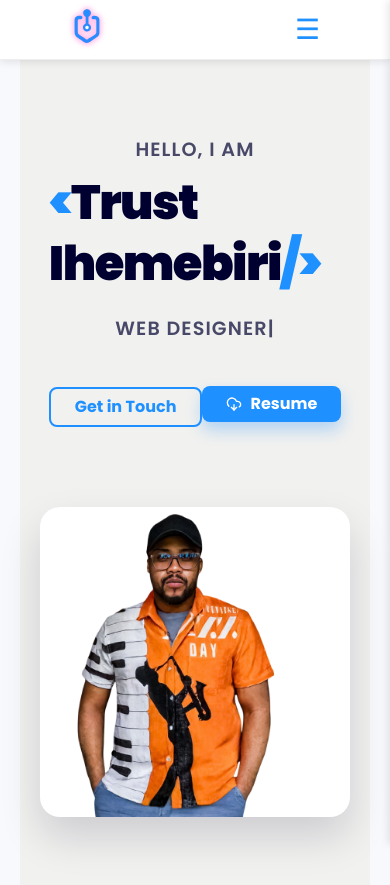
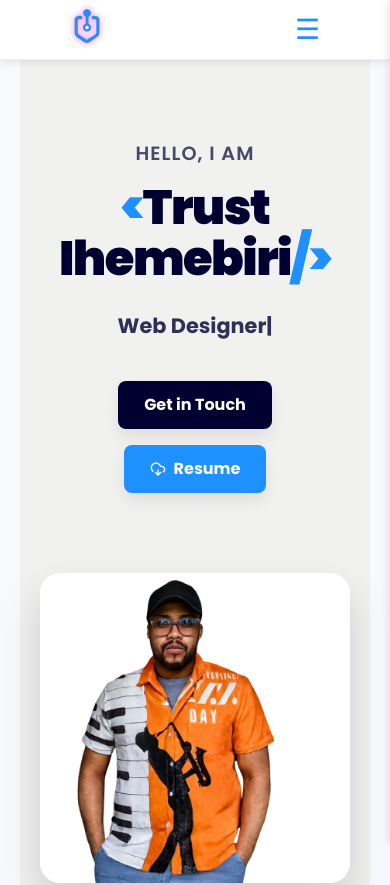
Before and after one commit to Trust447/PERSONAL-PORTFOLIO-WEBSITE, a React (Vite) app in the folder trust-portfolio/: page / in a window 390 px wide. Shown: the top 885 px of the page. Built offline with nearby package versions, Linux system fonts and the light colour scheme.

Commit message:
Update home-styles.css

```diff
--- a/trust-portfolio/src/components/home-component/home-styles.css
+++ b/trust-portfolio/src/components/home-component/home-styles.css
@@ -22,7 +22,7 @@
   max-width: 600px;
 }
 
-.introduction p {
+.greeting {
   font-weight: 600;
   font-size: 1.2rem;
   color: rgba(0, 0, 48, 0.7);
@@ -55,50 +55,51 @@
   min-height: 60px;
 }
 
+.buttons {
+  margin-top: 2.5rem;
+  display: flex;
+  flex-wrap: wrap;
+  gap: 16px;
+}
+
+.cta-button,
 .resume-button {
-  margin-top: 2.5rem;
-  background-color: #1e90ff;
-  color: #fff !important;
+  text-decoration: none;
+  font-weight: 700;
+  font-size: 1.05rem;
   padding: 14px 30px;
   border-radius: 8px;
-  font-weight: 700;
-  font-size: 1.1rem;
   display: inline-flex;
   align-items: center;
-  gap: 8px;
-  box-shadow: 0 8px 16px rgba(30, 144, 255, 0.3);
-  transition: background-color 0.3s ease, transform 0.2s ease;
-  text-decoration: none;
+  justify-content: center;
+  transition: all 0.3s ease;
   cursor: pointer;
+  box-shadow: 0 8px 16px rgba(0, 0, 48, 0.08);
+}
+
+.cta-button {
+  background-color: #000030;
+  color: #ffffff;
+}
+
+.cta-button:hover {
+  background-color: #1e1e80;
+  transform: translateY(-2px);
+}
+
+.resume-button {
+  background-color: #1e90ff;
+  color: #ffffff;
 }
 
 .resume-button:hover {
   background-color: #0073e6;
   transform: scale(1.05);
-  box-shadow: 0 12px 20px rgba(0, 115, 230, 0.5);
+  box-shadow: 0 12px 20px rgba(0, 115, 230, 0.4);
 }
 
-/* NEW CTA BUTTON */
-.cta-button {
-  margin-top: 1.5rem;
-  padding: 12px 28px;
-  font-size: 1.05rem;
-  font-weight: 700;
-  color: #1e90ff;
-  background-color: transparent;
-  border: 2px solid #1e90ff;
-  border-radius: 8px;
-  text-decoration: none;
-  display: inline-block;
-  transition: all 0.3s ease;
-  box-shadow: inset 0 0 0 0 #1e90ff;
-}
-
-.cta-button:hover {
-  color: #fff;
-  background-color: #1e90ff;
-  box-shadow: 0 8px 18px rgba(30, 144, 255, 0.3);
-  transform: translateY(-2px);
+.download-icon {
+  margin-right: 8px;
 }
 
 .image-container {
@@ -122,11 +123,8 @@
   object-fit: cover;
 }
 
-html {
-  scroll-behavior: smooth;
-}
-
-@media(max-width: 768px) {
+/* Responsive */
+@media (max-width: 768px) {
   .home {
     flex-direction: column;
     align-items: center;
@@ -136,36 +134,30 @@ html {
 
   .introduction {
     max-width: 100%;
-    line-height: 1;
-  }
-
-  .introduction h1 {
-    display: flex;
-    justify-content: flex-start;
   }
 
   .name {
     font-size: 3rem;
-    line-height: 1.5;
+    line-height: 1.3;
   }
 
   .second-paragraph {
-    font-size: 1.2rem;
+    font-size: 1.3rem;
     min-height: auto;
   }
 
+  .cta-button,
   .resume-button {
-    padding: 10px 24px;
+    padding: 12px 26px;
     font-size: 1rem;
-  }
-
-  .cta-button {
-    font-size: 1rem;
-    padding: 10px 24px;
   }
 
   .image-container {
     max-width: 400px;
     margin-top: 2rem;
   }
+
+  .buttons {
+    justify-content: center;
+  }
 }
```
